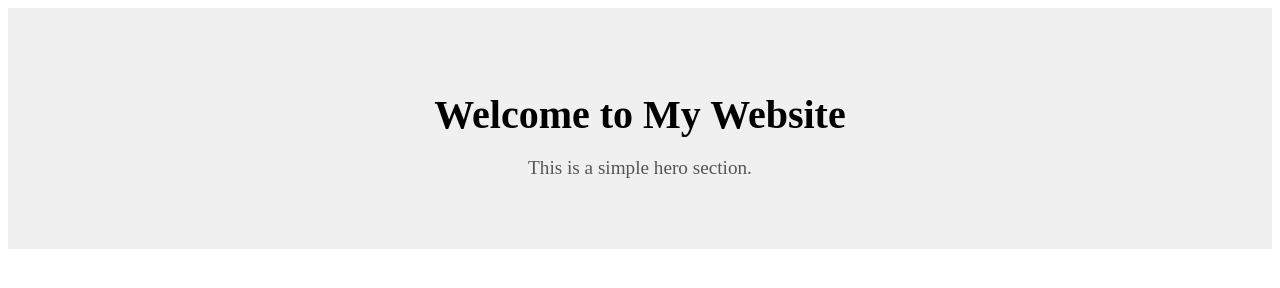
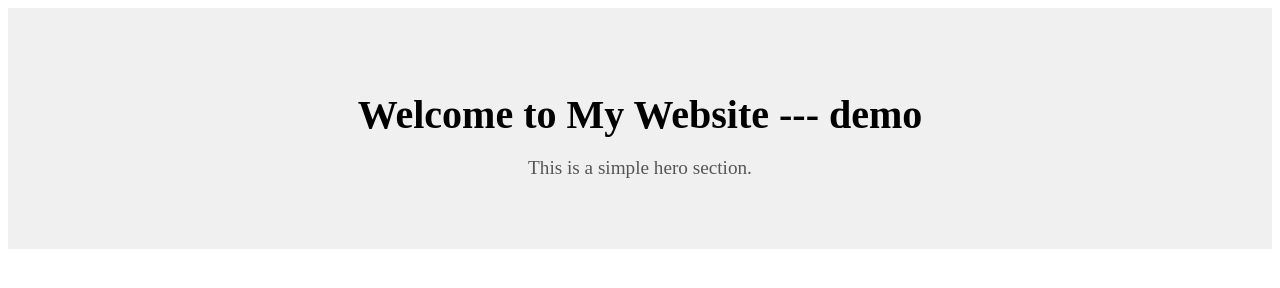
Before and after one commit to CodeWUsama/Demo-repo, a plain HTML site: page index.html in a window 1280 px wide. Drawn offline with Linux system fonts and the light colour scheme.

Commit message:
Update index.html

```diff
--- a/index.html
+++ b/index.html
@@ -8,7 +8,7 @@
   </head>
   <body>
     <section class="hero">
-      <h1>Welcome to My Website</h1>
+      <h1>Welcome to My Website --- demo</h1>
       <p>This is a simple hero section.</p>
     </section>
   </body>
```
